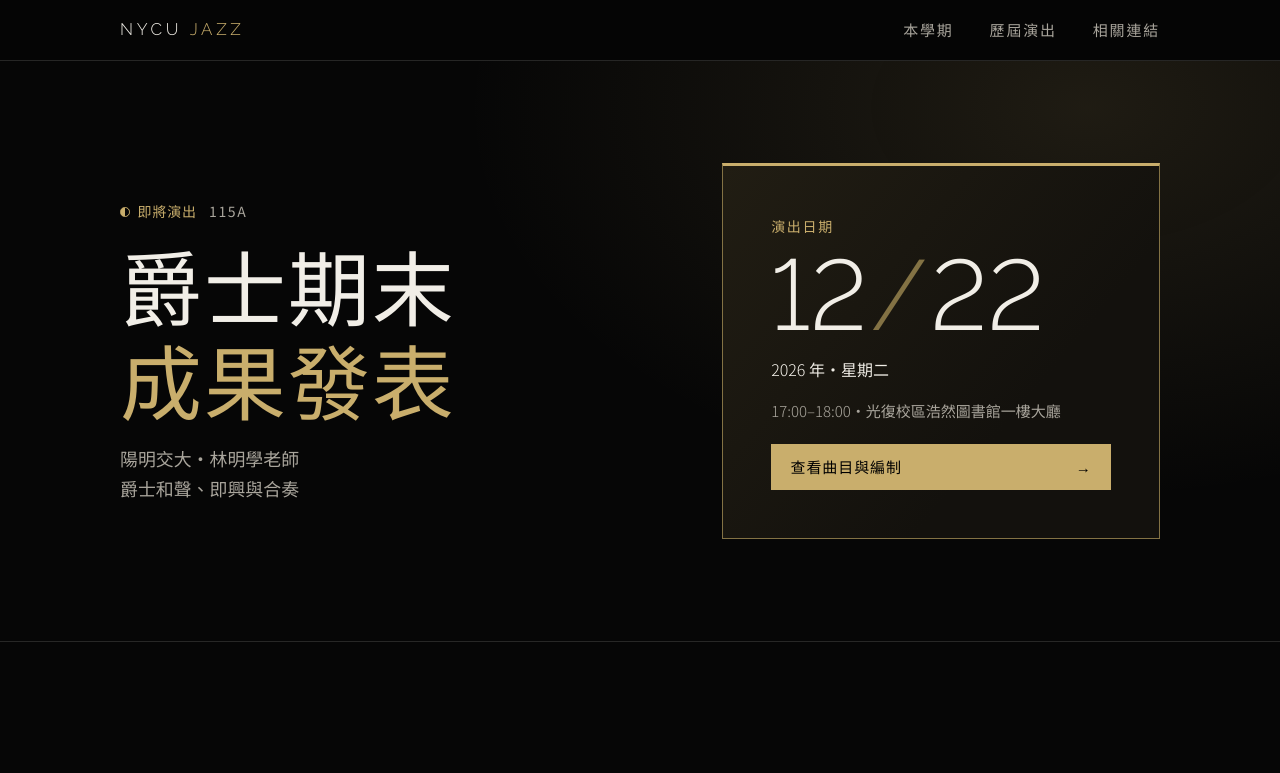
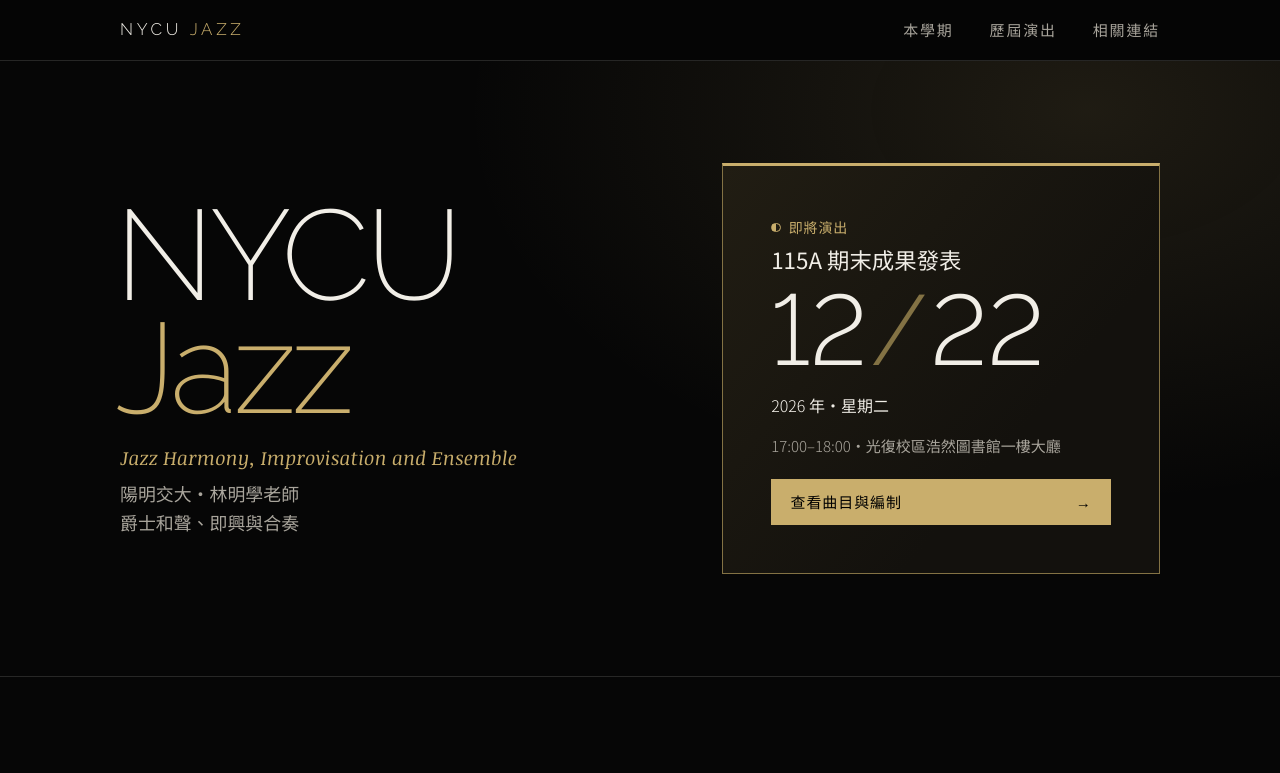
Before and after one commit to nycu-jazz/nycu-jazz.github.io, a plain HTML site: page index.html in a window 1280 px wide. Shown: the top 773 px of the page. Drawn offline with Linux system fonts and the light colour scheme.

Commit message:
Restore the NYCU Jazz homepage wordmark

```diff
--- a/assets/site.css
+++ b/assets/site.css
@@ -151,32 +151,25 @@ ul, ol { padding: 0; list-style: none; }
   gap: clamp(2rem, 6vw, 5rem);
   align-items: center;
 }
-.hero-kicker {
-  display: flex;
-  align-items: center;
-  gap: 0.75rem;
-  color: var(--muted);
-  font-size: 0.875rem;
-  font-weight: 400;
-  letter-spacing: 0.12em;
+.hero h1 {
+  margin: 0 0 1.25rem -0.04em;
+  font-family: var(--display);
+  font-size: clamp(4.5rem, 10vw, 9rem);
+  font-weight: 200;
+  line-height: 0.88;
+  letter-spacing: -0.035em;
 }
-.hero h1 {
-  margin-block: 0.85rem 1.2rem;
-  font-size: clamp(2.5rem, 6.4vw, 5.3rem);
-  font-weight: 300;
-  line-height: 1.14;
-  letter-spacing: 0.025em;
-}
-.hero h1 span { display: block; }
-.hero h1 span + span { color: var(--brass); }
-.hero .lede { color: var(--muted); font-size: clamp(0.9rem, 1.8vw, 1.12rem); line-height: 1.65; }
+.hero h1 span { display: block; color: var(--brass); }
+.hero .eyebrow { font-size: clamp(0.95rem, 1.7vw, 1.2rem); line-height: 1.4; }
+.hero .lede { margin-top: 0.45rem; color: var(--muted); font-size: clamp(0.9rem, 1.8vw, 1.12rem); line-height: 1.65; }
 .hero-event {
   padding: clamp(1.35rem, 3.75vw, 3rem);
   border: 1px solid var(--brass-deep);
   border-top: 3px solid var(--brass);
   background: linear-gradient(130deg, #211d13 0%, #13110d 67%);
 }
-.event-label { color: var(--brass); font-size: 0.875rem; font-weight: 400; letter-spacing: 0.12em; }
+.event-label { line-height: 1.3; }
+.event-title { margin-top: 0.3rem; font-size: clamp(1.05rem, 1.9vw, 1.4rem); font-weight: 400; line-height: 1.45; }
 .event-date { display: block; margin-top: 0.35rem; }
 .event-day {
   display: block;
@@ -558,7 +551,7 @@ a.piece-content:hover > :first-child { text-decoration: underline; }
   .hero { padding-block: 1.75rem 2rem; }
   .hero-layout, .pieces.lineup { grid-template-columns: minmax(0, 1fr); }
   .hero-layout { gap: 1.2rem; }
-  .hero h1 { margin-block: 0.5rem 0.65rem; }
+  .hero h1 { margin-bottom: 0.65rem; font-size: clamp(3.75rem, 12vw, 5.25rem); }
   .hero-event { padding: 1rem 1.2rem; }
   .event-day { font-size: clamp(3.25rem, 13vw, 5rem); }
   .event-weekday { margin-top: 0.4rem; }
@@ -571,6 +564,9 @@ a.piece-content:hover > :first-child { text-decoration: underline; }
   .site-header .wrap { gap: 0.65rem; }
   .nav { gap: 0.65rem; }
   .nav a { white-space: nowrap; letter-spacing: 0.02em; font-size: 0.875rem; }
+  .hero { padding-top: 1.35rem; }
+  .hero-layout { gap: 0.95rem; }
+  .event-cta { margin-top: 0.9rem; }
   .fact { padding-right: 0; }
   .pager b { font-size: 2rem; }
 }
--- a/index.html
+++ b/index.html
@@ -36,12 +36,13 @@
 <section class="hero" id="now" aria-labelledby="now-h">
   <div class="wrap hero-layout">
     <div class="hero-copy">
-      <div class="hero-kicker"><span class="status scheduled">即將演出</span><span>115A</span></div>
-      <h1 id="now-h"><span>爵士期末</span><span>成果發表</span></h1>
+      <h1 id="now-h" lang="en">NYCU <span>Jazz</span></h1>
+      <p class="eyebrow" lang="en">Jazz Harmony, Improvisation and Ensemble</p>
       <p class="lede">陽明交大・林明學老師<br>爵士和聲、即興與合奏</p>
     </div>
     <div class="hero-event">
-      <p class="event-label">演出日期</p>
+      <p class="event-label"><span class="status scheduled">即將演出</span></p>
+      <h2 class="event-title">115A 期末成果發表</h2>
       <time class="event-date" datetime="2026-12-22">
         <span class="event-day">12<span>/</span>22</span>
         <span class="event-weekday">2026 年・星期二</span>
```
Also changed, not shown: 1 other file.
